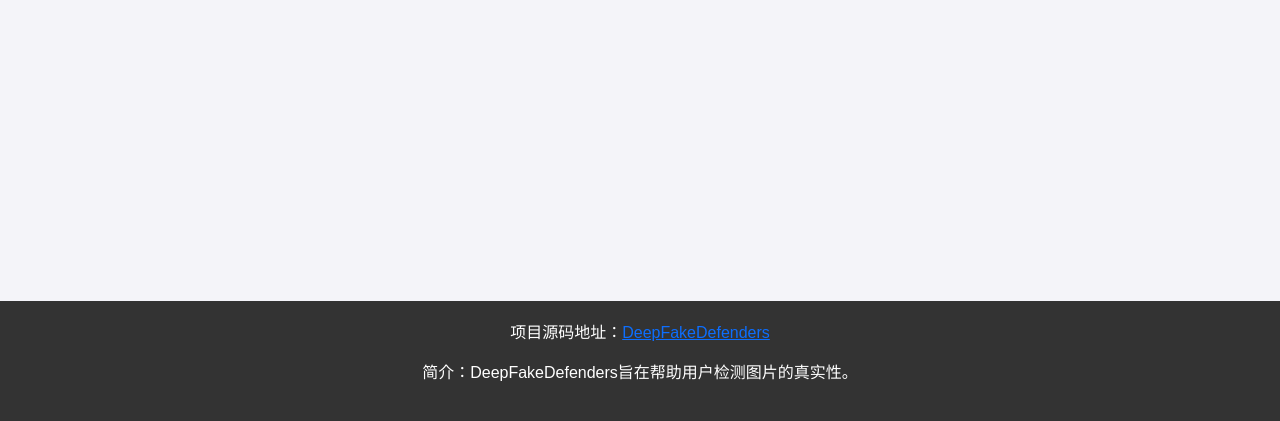
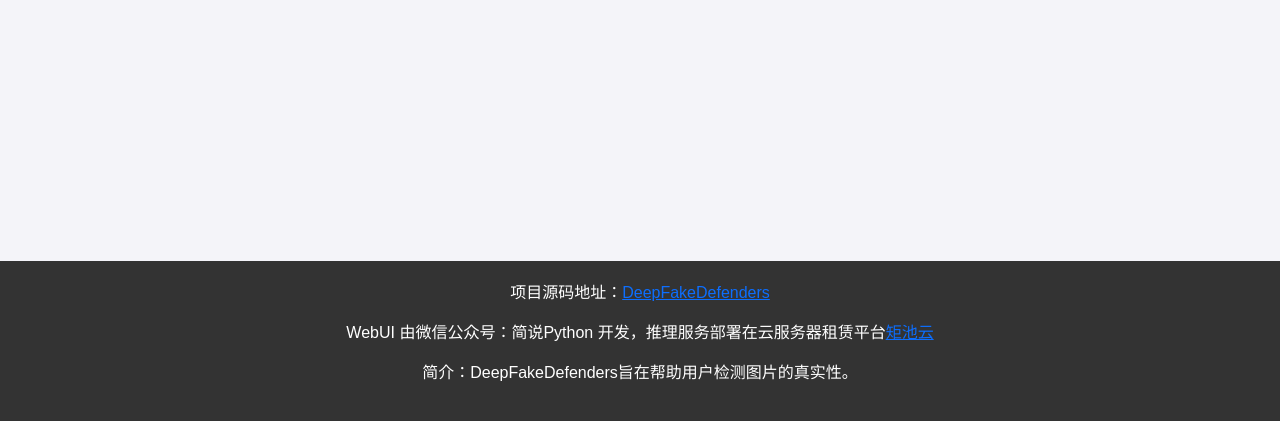
Before and after one commit to HighwayWu/DeepFakeDefenders, a Flask app: page / in a window 1280 px wide. Shown: the part 379-800 px from the top of the page. Run offline with Flask 3, Linux system fonts and the light colour scheme; some libraries are stand-ins or nearby versions.

Commit message:
fix requirements

```diff
--- a/requirements.txt
+++ b/requirements.txt
@@ -5,3 +5,7 @@ torch-ema==0.3
 torch_kmeans==0.2.0
 albumentations==1.3.1
 opencv-python==4.10.0.84
+pillow==10.4.0
+
+# webui
+flask==3.0.3
--- a/webui/templates/index.html
+++ b/webui/templates/index.html
@@ -47,6 +47,7 @@
 
     <footer>
         <p>项目源码地址：<a href="https://github.com/HighwayWu/DeepFakeDefenders">DeepFakeDefenders</a></p>
+        <p>WebUI 由微信公众号：简说Python 开发，推理服务部署在云服务器租赁平台<a href="https://matpool.com/">矩池云</a></p>
         <p>简介：DeepFakeDefenders旨在帮助用户检测图片的真实性。</p>
     </footer>
 
```
